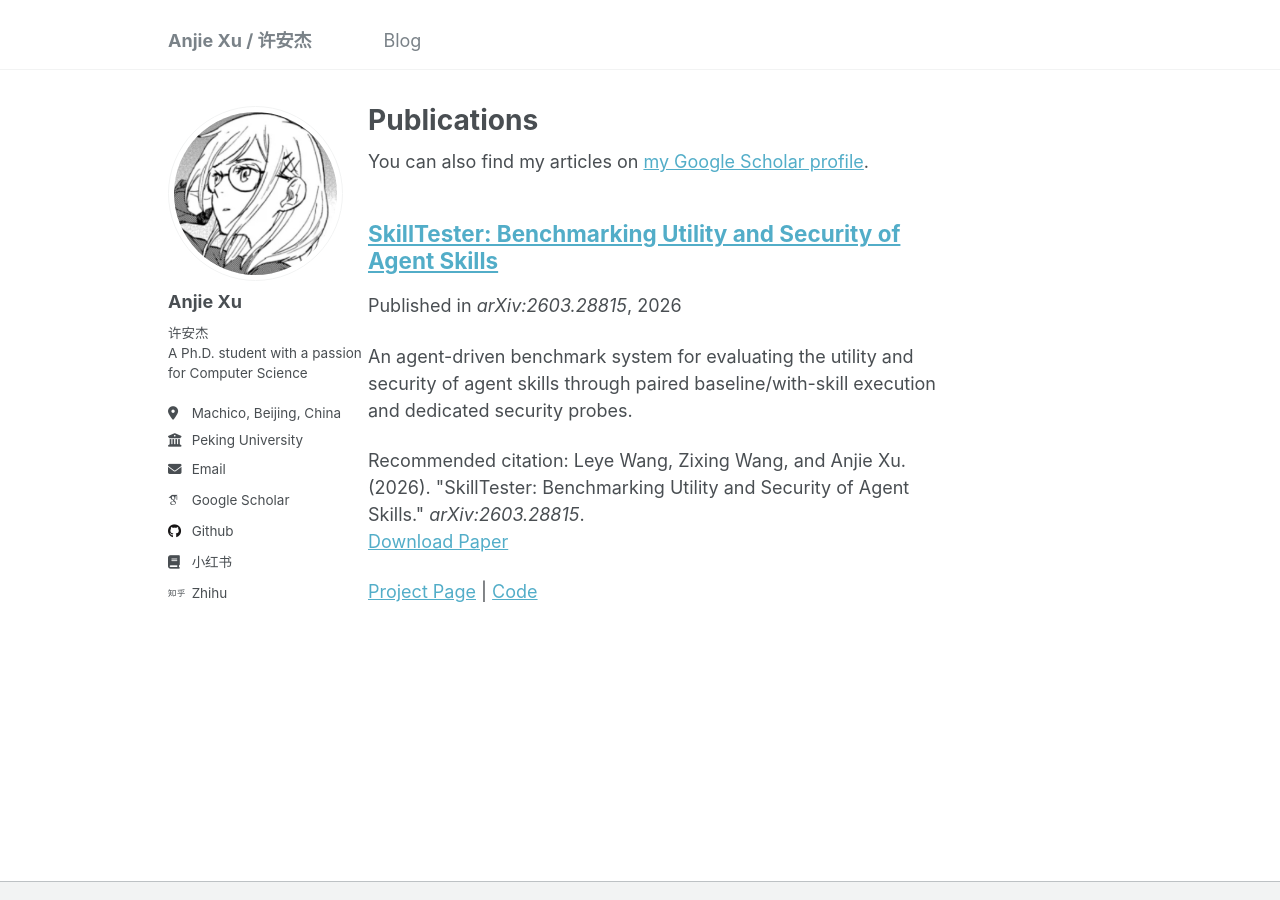
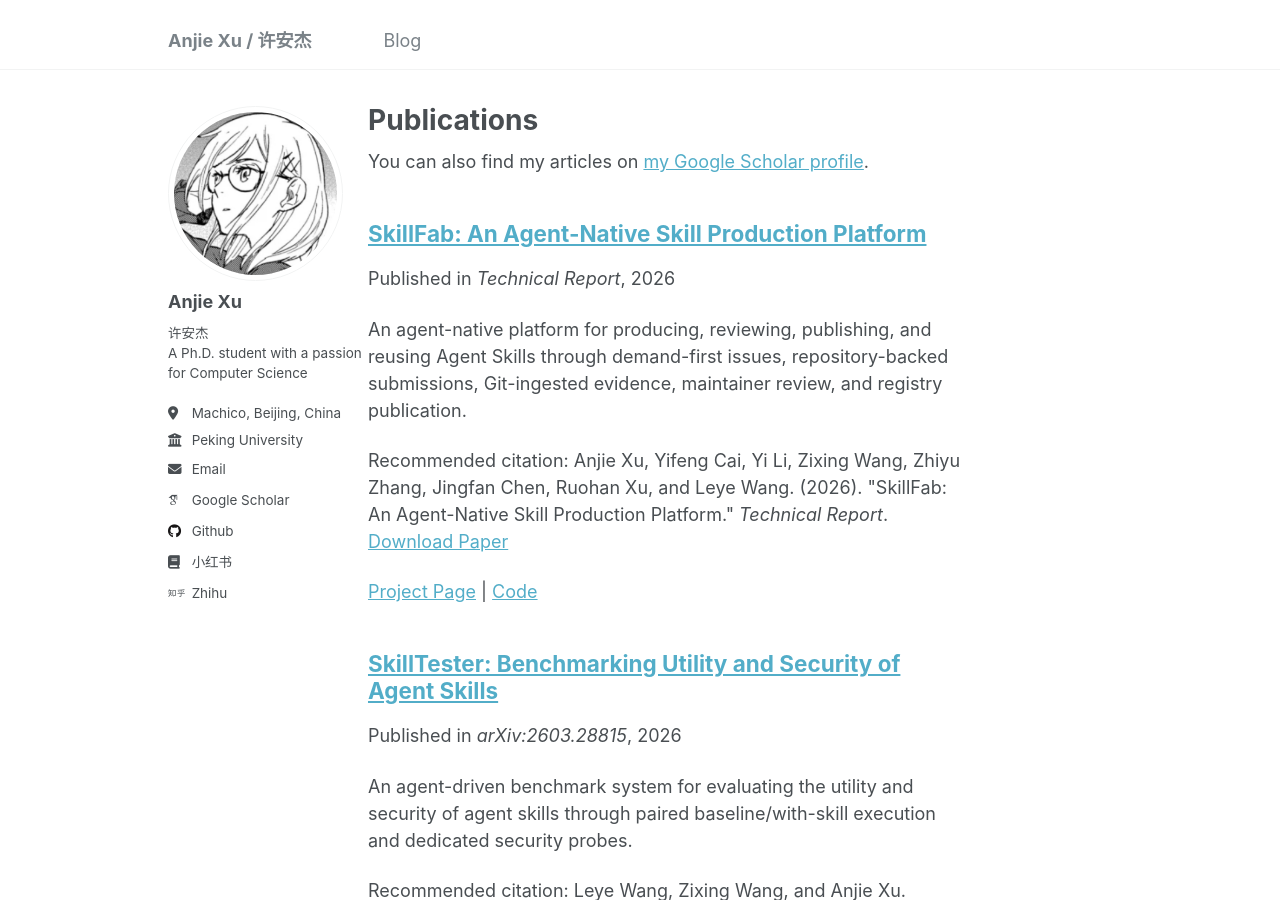
Before and after one commit to anjiexu-pku/anjiexu-pku.github.io, a Jekyll site: the page built from _pages/publications.html, in a window 1280 px wide and 900 px high. Built offline with Jekyll 4.4.1, drawn with Linux system fonts in a browser that asks for light colours; nearby versions of some CDN libraries; some web fonts are replaced.

Commit message:
Update homepage publications and projects

```diff
--- /dev/null
+++ b/_publications/2026-06-30-skillfab-agent-native-skill-production-platform.md
@@ -0,0 +1,17 @@
+---
+title: "SkillFab: An Agent-Native Skill Production Platform"
+collection: publications
+category: manuscripts
+permalink: /publication/2026-06-30-skillfab-agent-native-skill-production-platform
+excerpt: 'An agent-native platform for producing, reviewing, publishing, and reusing Agent Skills through demand-first issues, repository-backed submissions, Git-ingested evidence, maintainer review, and registry publication.'
+date: 2026-06-30
+venue: 'Technical Report'
+paperurl: 'https://github.com/cybtopia/skillfab-report/blob/main/skillfab-system-design.pdf'
+projecturl: 'https://skillfab.ai'
+codeurl: 'https://github.com/cybtopia/skillfab-report'
+citation: 'Anjie Xu, Yifeng Cai, Yi Li, Zixing Wang, Zhiyu Zhang, Jingfan Chen, Ruohan Xu, and Leye Wang. (2026). &quot;SkillFab: An Agent-Native Skill Production Platform.&quot; <i>Technical Report</i>.'
+---
+
+SkillFab is an agent-native platform for producing, reviewing, publishing, and reusing Agent Skills. It turns missing capabilities into demand-first issues, lets contributors implement skill packages through repository-backed submissions, captures Git evidence for review, and publishes accepted packages to a reusable skill registry.
+
+The public service is available at [skillfab.ai](https://skillfab.ai){:target="_blank"}. The technical report and citation metadata are maintained in the [report repository](https://github.com/cybtopia/skillfab-report){:target="_blank"}. The SkillFab platform codebase is planned for open-source release in a future repository.
```
Also changed, not shown: _pages/about.md (+15 -0 lines).
